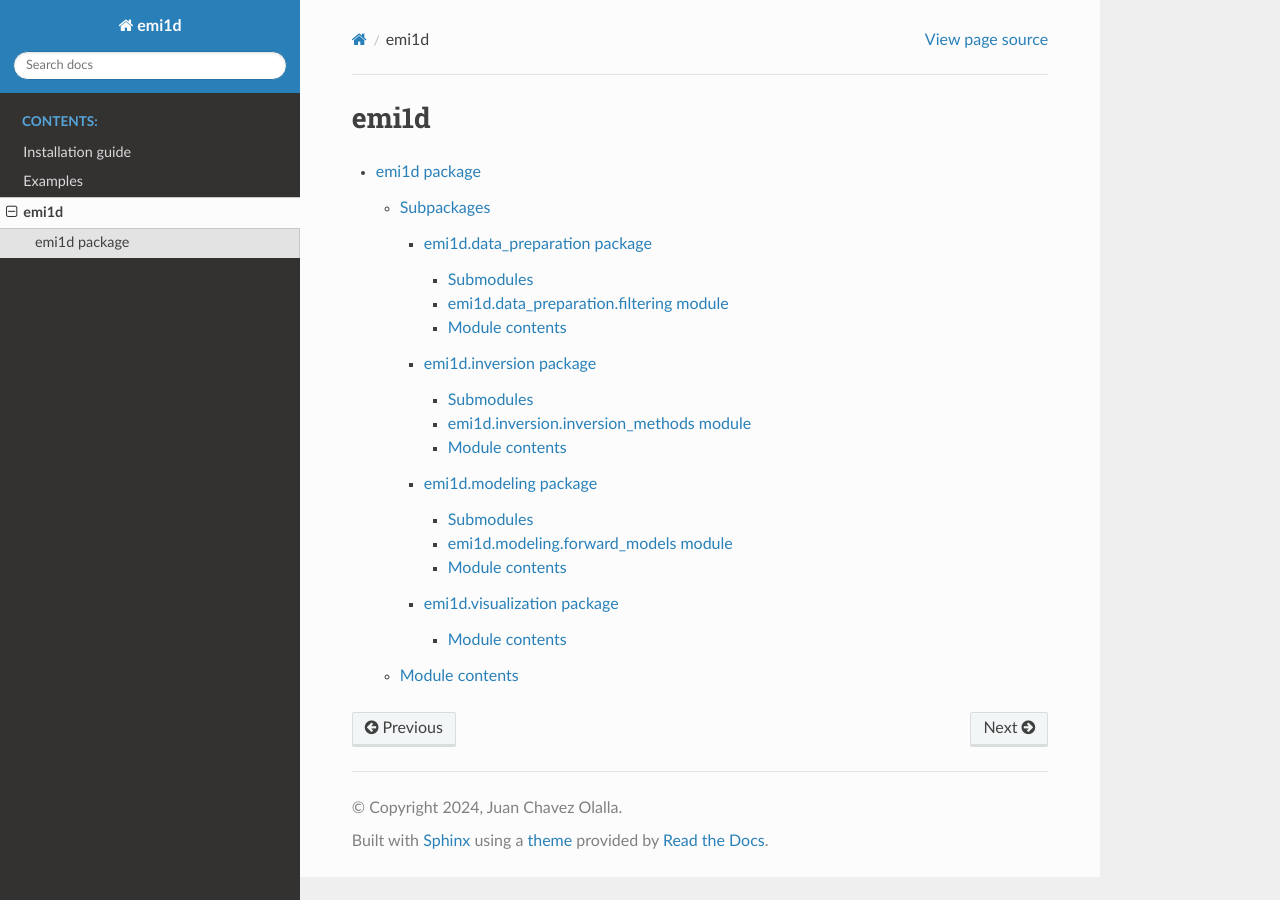
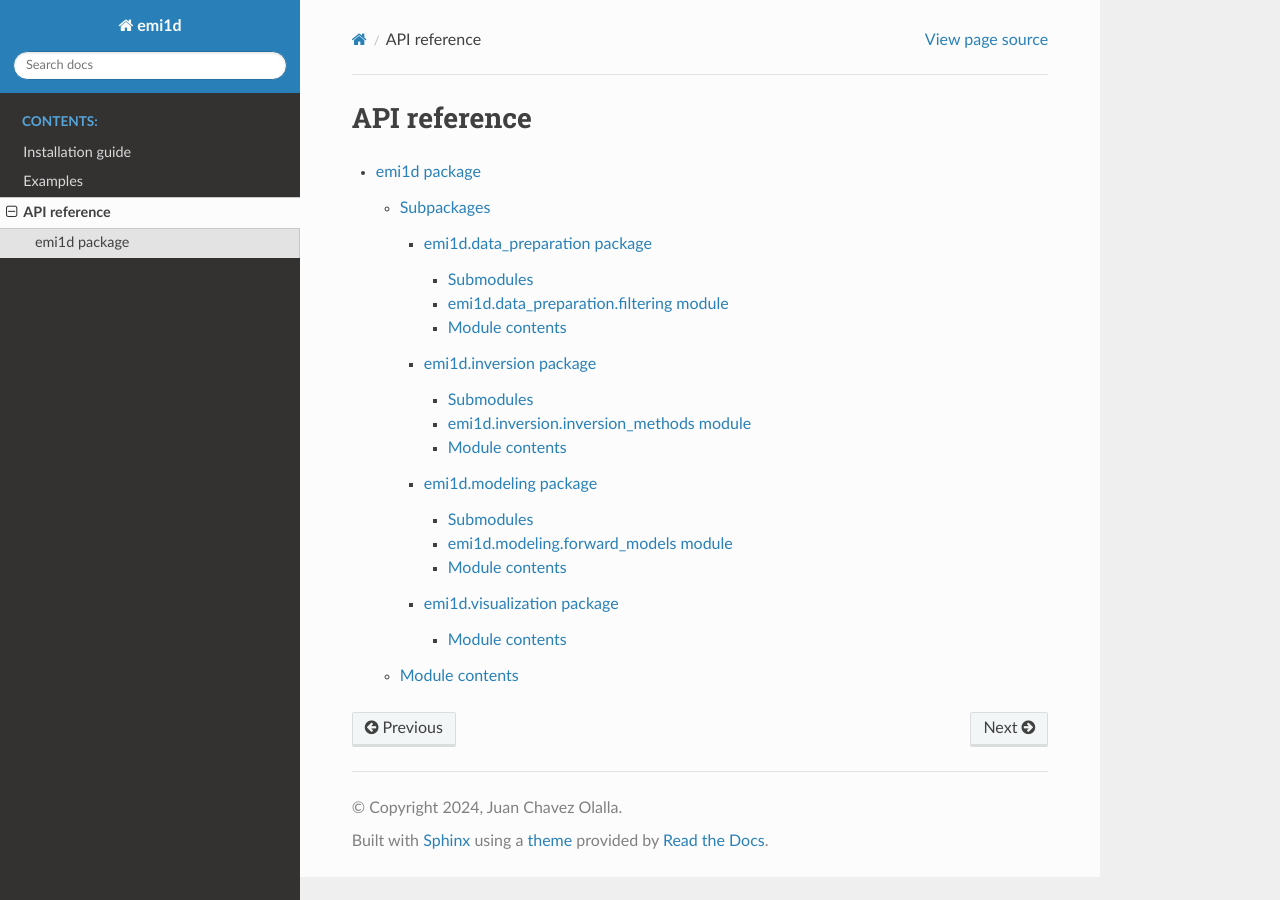
Before and after one commit to jc-olalla/emi1d, a Sphinx documentation site: the page built from docs/source/api/modules.rst, in a window 1280 px wide. Built offline with Sphinx 7.4.7 and the Read the Docs theme 2.0.0, drawn with Linux system fonts in a browser that asks for light colours.

Commit message:
On branch main  Your branch is up to date with 'origin/main'.
 Changes to be committed:
	modified:   modules.rst

```diff
--- a/docs/source/api/modules.rst
+++ b/docs/source/api/modules.rst
@@ -1,5 +1,5 @@
-emi1d
-=====
+API reference
+=============
 
 .. toctree::
    :maxdepth: 4
```
